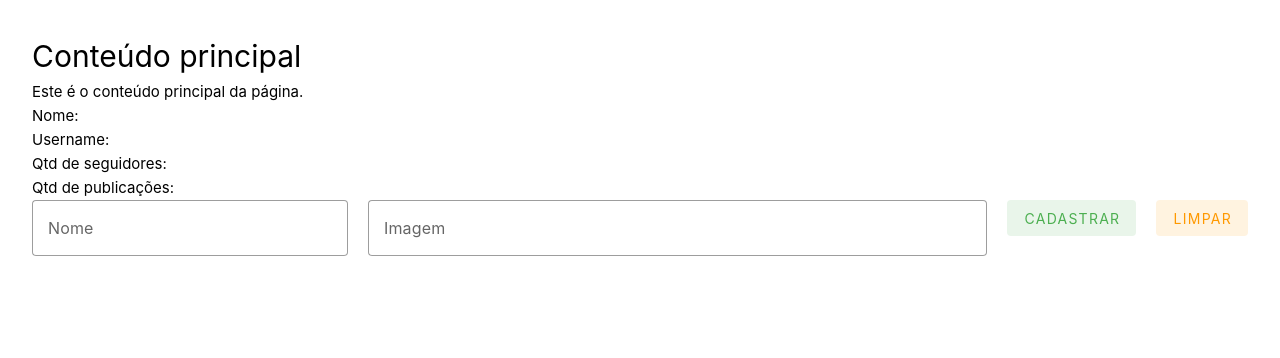
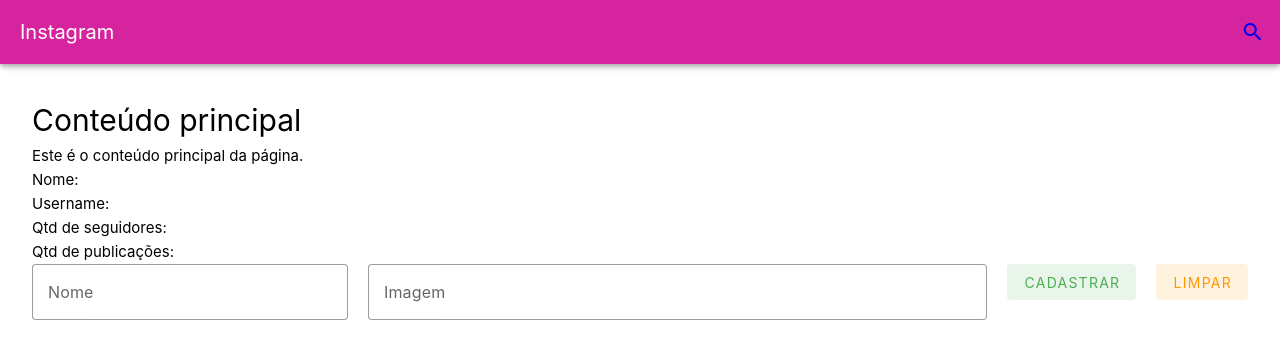
Before and after one commit to DEVinZucchetti/clone_instagram, a Vue app: page /home in a window 1280 px wide. Shown: the top 358 px of the page. Built offline with nearby package versions, Linux system fonts and the light colour scheme.

Commit message:
adiciona implementação de login

```diff
--- a/src/routes/routes.js
+++ b/src/routes/routes.js
@@ -4,6 +4,7 @@
 import Home from '../views/Home/index.vue'
 import Login from '../views/Login/Login.vue'
 import SignUp from '../views/SignUp/SignUp.vue'
+import NewPost from '../views/Posts/New/NewPost.vue'
 
 // criar o roteamento da aplicação
 
@@ -24,6 +25,11 @@
             path: '/home',
             name: 'Home',
             component: Home
+        },
+        {
+            path: '/posts/novo',
+            name: 'NewPost',
+            component: NewPost
         }
     ]
 })
--- a/src/views/Home/index.vue
+++ b/src/views/Home/index.vue
@@ -1,18 +1,30 @@
 <template>
+  <v-layout>
+    <v-app-bar color="#d6249f">
+      <v-app-bar-title class="titleMenu">Instagram</v-app-bar-title>
+
+      <v-btn icon>
+        <router-link to="/posts/novo">
+            <v-icon>mdi-magnify</v-icon>
+        </router-link>
+      </v-btn>
+    </v-app-bar>
+
+    <v-main>
       <h1>Conteúdo principal</h1>
       <p>Este é o conteúdo principal da página.</p>
       <p id="bem_vindo_usuario"></p>
-    <p>Nome: <span id="nome"></span> </p>
-    <p>Username: <span id="username"></span> </p>
-    <p>Qtd de seguidores: <span id="qtd_seguidores"></span> </p>
-    <p>Qtd de publicações: <span id="qtd_publicacoes"></span> </p>
+      <p>Nome: <span id="nome"></span></p>
+      <p>Username: <span id="username"></span></p>
+      <p>Qtd de seguidores: <span id="qtd_seguidores"></span></p>
+      <p>Qtd de publicações: <span id="qtd_publicacoes"></span></p>
 
       <v-form class="d-flex" ref="form" @submit.prevent="handleSubmit">
         <v-text-field
           class="w-25 me-5"
           label="Nome"
           variant="outlined"
-            :rules="[v => !!v || 'Nome é obrigatório!']"
+          :rules="[(v) => !!v || 'Nome é obrigatório!']"
           v-model="post.usuario"
           required
         ></v-text-field>
@@ -21,7 +33,7 @@
           class="w-50"
           label="Imagem"
           variant="outlined"
-            :rules="[v => !!v || 'Imagem é obrigatória!']"
+          :rules="[(v) => !!v || 'Imagem é obrigatória!']"
           v-model="post.imagem"
           required
         ></v-text-field>
@@ -29,36 +41,29 @@
         <v-btn variant="tonal" class="mx-5" color="green" type="submit">Cadastrar</v-btn>
         <v-btn variant="tonal" color="orange" type="reset">Limpar</v-btn>
       </v-form>
-    <v-snackbar
-        v-model="snackbar"
-        :timeout="timeout"
-    >
+      <v-snackbar v-model="snackbar" :timeout="timeout">
         {{ text }}
 
         <template v-slot:actions>
-        <v-btn
-            color="red"
-            variant="text"
-            @click="snackbar = false"
-        >
-            Fechar
-        </v-btn>
+          <v-btn color="red" variant="text" @click="snackbar = false"> Fechar </v-btn>
         </template>
       </v-snackbar>
 
       <div class="d-flex flex-wrap w-100">
         <v-card
-            v-for="(item, index) in postsList" :key="index"
+          v-for="(item, index) in postsList"
+          :key="index"
           variant="tonal"
           class="w-25 ma-2"
           :title="item.usuario"
         >
-
           <v-card-text>
-                <img :width="200" :src="item.imagem" alt="usuario">
+            <img :width="200" :src="item.imagem" alt="usuario" />
           </v-card-text>
         </v-card>
       </div>
+    </v-main>
+  </v-layout>
 </template>
 
 <script>
@@ -76,7 +81,7 @@
       // ]
       snackbar: false,
       timeout: 2000,
-            text: "",
+      text: '',
       postsList: [],
       post: {
         usuario: '',
@@ -85,11 +90,11 @@
     }
   },
   methods: {
-    async handleSubmit(){
-      const {valid} = await this.$refs.form.validate()
+    async handleSubmit() {
+      const { valid } = await this.$refs.form.validate()
 
-      if(valid){
-        this.postsList.push({...this.post})
+      if (valid) {
+        this.postsList.push({ ...this.post })
         this.text = 'Usuário cadastrado com sucesso!'
         this.snackbar = true
         this.$refs.form.reset()
@@ -98,3 +103,9 @@
   }
 }
 </script>
+
+<style scoped>
+.titleMenu {
+  color: #fff;
+}
+</style>
--- a/src/views/Login/Login.vue
+++ b/src/views/Login/Login.vue
@@ -48,7 +48,11 @@
             password: this.password
           }
         })
-        .then(() => {
+        .then((response) => {
+
+          localStorage.setItem("instagram_token", response.data.token)
+          localStorage.setItem("instagram_name", response.data.name)
+
           this.$router.push('/home')
           console.log("logado com sucesso")
         })
--- /dev/null
+++ b/src/views/Posts/New/NewPost.vue
@@ -0,0 +1,3 @@
+<template>
+    Cadastrar um novo post
+</template>
--- a/src/views/SignUp/SignUp.vue
+++ b/src/views/SignUp/SignUp.vue
@@ -133,7 +133,7 @@
         // Cadastro de usuario
 
         axios({
-          url: 'https://3999-177-37-231-113.ngrok.io/api/register',
+          url: 'http://localhost:3000/api/register',
           method: 'POST',
           data: {
             name: this.name,
```
Lines whose indentation alone changed are shown as unchanged.
